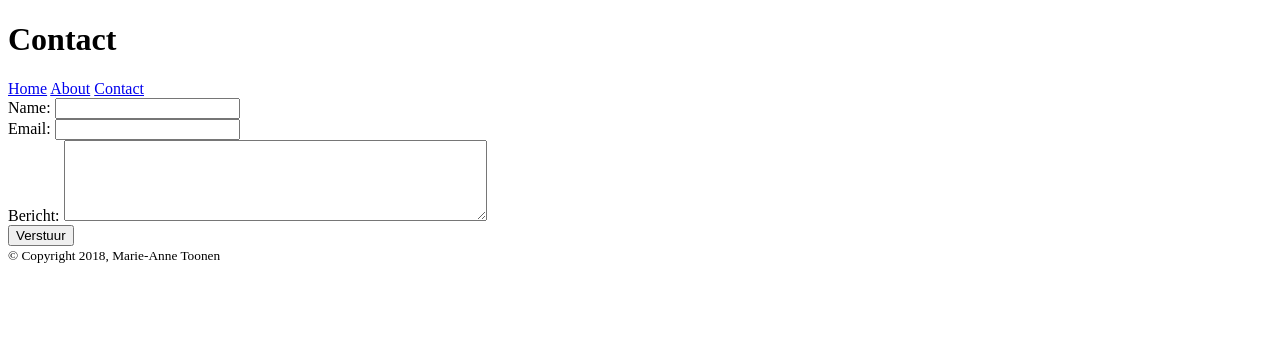
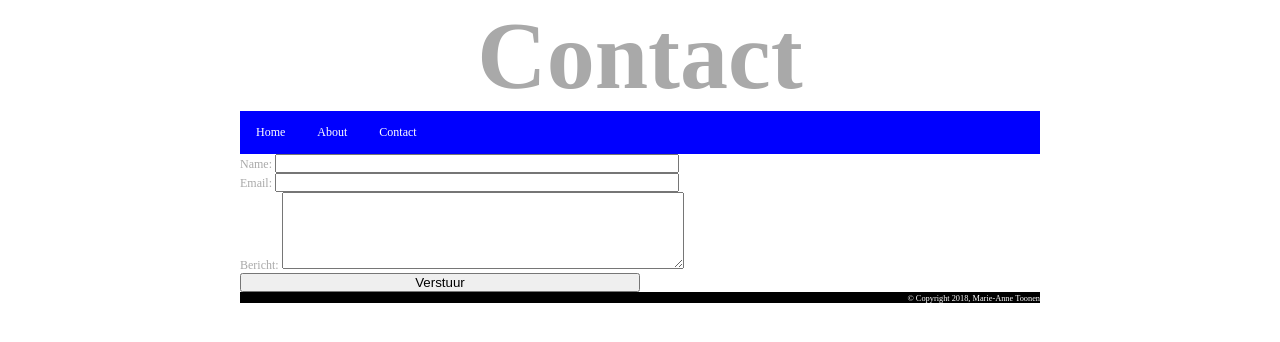
Before and after one commit to Phinux/Educom-PHP-Opdracht, a PHP site: page /contact.html in a window 1280 px wide. Shown: the top 342 px of the page. Run offline with PHP 8.4, Linux system fonts and the light colour scheme.

Commit message:
Opdracht 2 first draft

```diff
--- a/contact.html
+++ b/contact.html
@@ -2,36 +2,42 @@
 <html lang='en'>
 <head>
     <meta charset='UTF-8'>
-    <title>Home</title>
+    <title>Contact</title>
+    <link rel="stylesheet" type="text/css" href='css/main.css'>
 </head>
 <body>
+<!-- I use the bootstrap way to center the page-->
+<div class='container'>
     <header>
         <h1>Contact</h1>
     </header>
     <nav>
-    <a href='#'>Home</a>
-    <a href='about.html'>About</a>
-    <a href='contact.html'>Contact</a>
+        <ul>
+            <li><a href='index.php'>Home</a></li>
+            <li><a href='about.html'>About</a></li>
+            <li><a href='contact.html'>Contact</a></li>
+        </ul>
     </nav>
     <main>
         <form>
             <div>
                 <label for='name'>Name:</label>
-        <input type="text" id='name'>
+                <input type='text' id='name'>
             </div>
             <div>
                 <label for='email'>Email:</label>
-        <input type="email" id='email'>
+                <input type='email' id='email'>
             </div>
             <div>
                 <label for='bericht'>Bericht:</label>
-        <textarea id='bericht' rows="5" cols="50"></textarea>
+                <textarea id='bericht' rows='5'></textarea>
             </div>
-        <input type="submit" value="Verstuur">
+            <input type='submit' value='Verstuur'>
         </form>
     </main>
     <footer>
         <small>&copy; Copyright 2018, Marie-Anne Toonen</small>
     </footer>
+</div>
 </body>
 </html>
--- /dev/null
+++ b/css/main.css
@@ -0,0 +1,72 @@
+/**
+ * Created by PhpStorm.
+ * User: Marie-Anne Toonen (Phinux)
+ * Date: 24-3-2018
+ * Time: 21:04
+ */
+
+* {
+    margin: 0;
+    padding: 0;
+}
+
+body {
+    font-size: 12px;
+    color: darkgray;
+    background-color: #fff;
+}
+
+.container {
+    width: 800px;
+    margin: 0 auto;
+}
+
+header {
+    font-size: 48px;
+    text-align: center;
+}
+
+nav{}
+
+nav ul {
+    list-style-type: none;
+    margin: 0;
+    padding: 0;
+    overflow: hidden;
+    background-color: blue;
+}
+
+nav li {
+    float: left;
+}
+
+nav li a {
+    display: block;
+    color: #fff;
+    text-align: center;
+    padding: 14px 16px;
+    text-decoration: none;
+}
+
+nav li a:hover {
+    background-color: #111;
+}
+
+footer{
+    background-color: #000;
+    color: #fff;
+    font-size: 10px;
+    text-align: right;
+}
+
+/* Forms styling*/
+label {
+    min-width: 100px;
+}
+input{
+    width: 400px;
+}
+
+textarea{
+    width: 400px;
+}
```
Also changed, not shown: about.html (+20 -9 lines), index.php (+9 -3 lines). Lines whose indentation alone changed are shown as unchanged.
